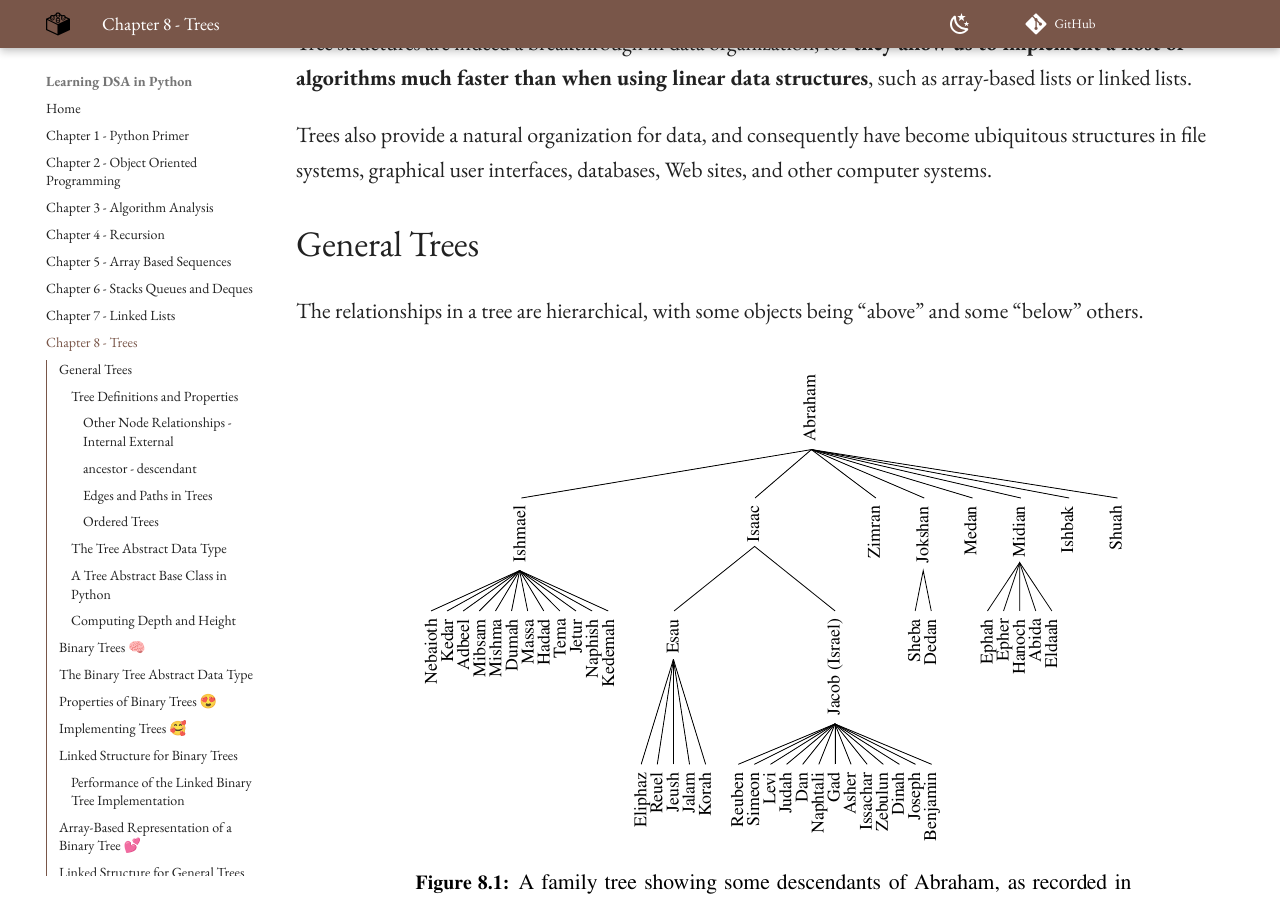
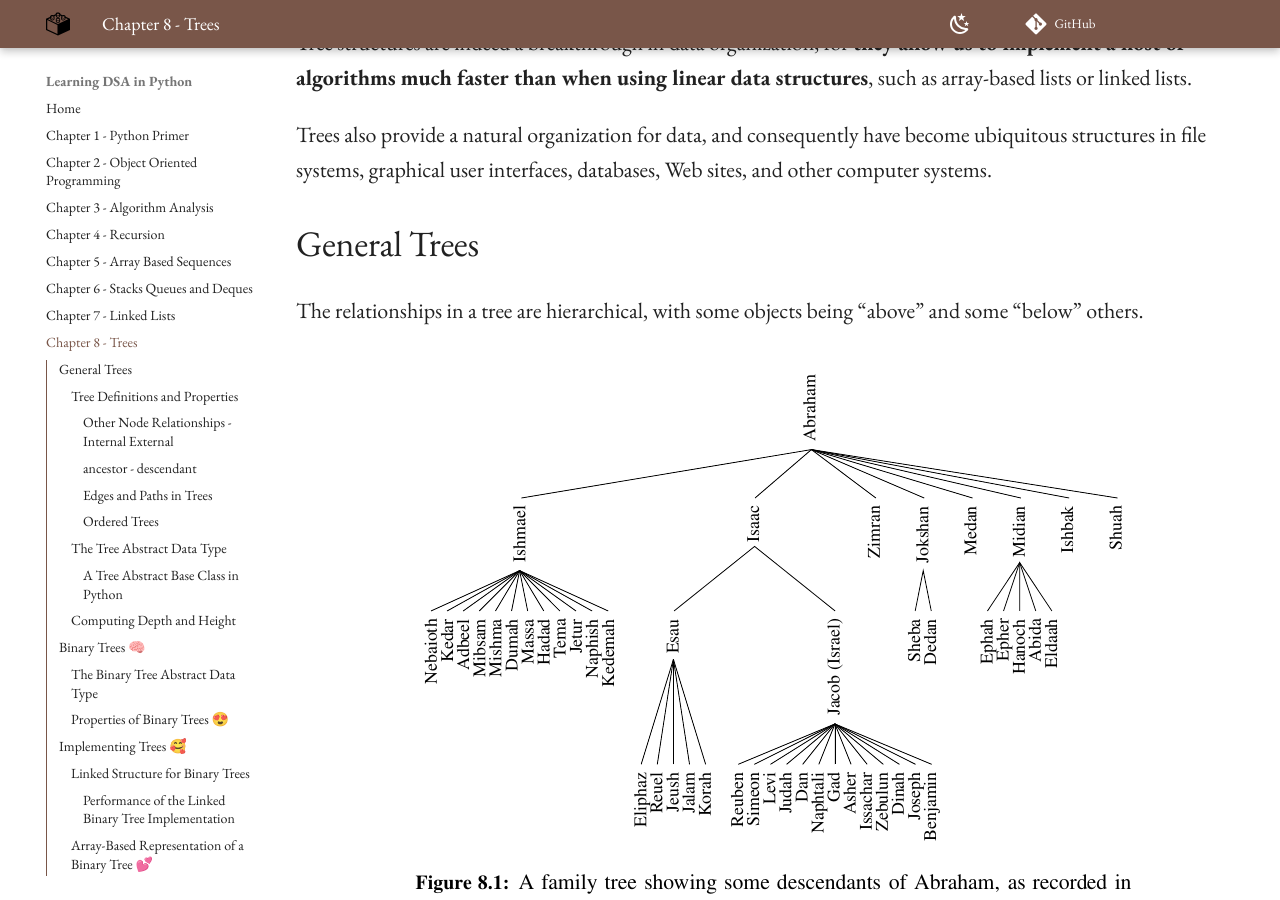
Before and after one commit to kantarcise/learningdsainpython, an MkDocs documentation site: the page built from docs/DS&A-Trees.md, in a window 1280 px wide and 900 px high, scrolled down 340 px. Built offline with MkDocs 1.6.1 and Material for MkDocs 9.7.7, drawn with Linux system fonts in a browser that asks for light colours; comment, search, counter and statistics services are not loaded.

Commit message:
decrease friction 🐤

````diff
--- a/docs/DS&A-Trees.md
+++ b/docs/DS&A-Trees.md
@@ -134,7 +134,7 @@
 
 In similar regard, if tree T is empty, then both `T.positions()` and `iter(T)` generate empty iterations.
 
-### A Tree Abstract Base Class in Python
+#### A Tree Abstract Base Class in Python
 
 In discussing the object-oriented design principle of abstraction in [Chapter 2](https://learningdsainpython.kantarcise.com/DS%26A-Object-Oriented-Programming/#2-abstraction), we noted that a public interface for an abstract data type is often managed in Python via duck typing.
 
@@ -308,7 +308,7 @@
 
 _An arithmetic expression tree is a proper binary tree, since each operator +, −, ×, and / takes exactly two operands._
 
-##  The Binary Tree Abstract Data Type
+###  The Binary Tree Abstract Data Type
 
 As an abstract data type, a binary tree is a specialization of a tree that supports three additional accessor methods:
 
@@ -359,7 +359,7 @@
 
 By using inheritance, a binary tree supports all the functionality that was defined for general trees (e.g., `parent`, `is_leaf,` `root`).
 
-## Properties of Binary Trees 😍
+### Properties of Binary Trees 😍
 
 Binary trees have several interesting properties dealing with relationships between their heights and number of nodes.
 
@@ -393,7 +393,7 @@
 
 We describe the most common representations in this section. We begin with the case of a binary tree, since its shape is more narrowly defined.
 
-## Linked Structure for Binary Trees
+### Linked Structure for Binary Trees
 
 A natural way to realize a binary tree T is to use a linked structure, with a node that maintains references to the element stored at a position p and to the nodes associated with the children and parent of p.
 
@@ -613,7 +613,7 @@
 
 ```
 
-### Performance of the Linked Binary Tree Implementation
+#### Performance of the Linked Binary Tree Implementation
 
 Here is how they look:
 
@@ -626,7 +626,7 @@
 | `height` | $O(n)$ |
 | `add_root`, `add_left`, `add_right`, `replace`, `delete`, `attach` | $O(1)$ |
 
-## Array-Based Representation of a Binary Tree 💕
+### Array-Based Representation of a Binary Tree 💕
 
 An alternative representation of a binary tree T is based on a way of numbering the positions of T .
 
@@ -678,7 +678,7 @@
 
 Another drawback of an array representation is that some update operations for trees cannot be efficiently supported. For example, deleting a node and promoting its child takes $O(n)$ time because it is not just the child that moves locations within the array, but all descendants of that child.
 
-## Linked Structure for General Trees 😎
+### Linked Structure for General Trees 😎
 
 When representing a binary tree with a linked structure, each node explicitly maintains fields left and right as references to individual children. For a general tree, there is no a priori limit on the number of children that a node may have:
 
@@ -700,9 +700,10 @@
 ## Tree Traversal Algorithms
 
 A **traversal** of a tree T is a systematic way of accessing, or “visiting” all the positions of T. A lot of ways to traverse:
-## Preorder and Postorder Traversals of General Trees
 
-### Preorder Traversal - Reading a World Class Book 😉 (DFS)
+### Preorder and Postorder Traversals of General Trees
+
+#### Preorder Traversal - Reading a World Class Book 😉 (DFS)
 
 !!! tip
 
@@ -797,7 +798,7 @@
   <figcaption>Breadth-First Traversal with Tic Tac Toe</figcaption>
 </figure>
 
-## Inorder Traversal of a Binary Tree
+### Inorder Traversal of a Binary Tree
 
 !!! tip
 
````
